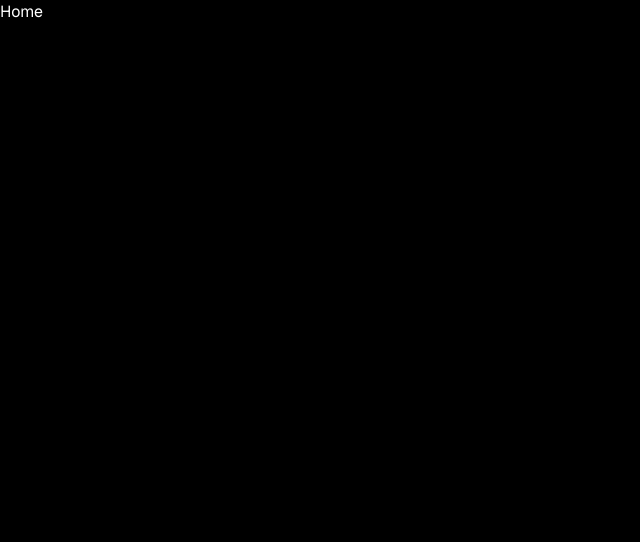
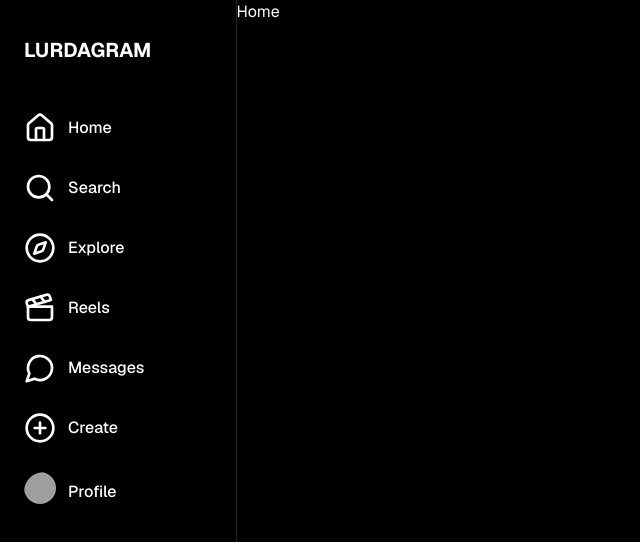
Before and after one commit to faca69/lurdagram, a Next.js app: page / in a window 1280 px wide. Shown: the top 542 px of the page, without its empty margins (0-640 px from the left). Built offline with nearby package versions, Linux system fonts and the light colour scheme; grey boxes are pictures that could not be loaded.

Commit message:
added sidebar

```diff
--- a/package.json
+++ b/package.json
@@ -11,6 +11,7 @@
     "db:studio": "drizzle-kit studio"
   },
   "dependencies": {
+    "@radix-ui/react-avatar": "^1.1.1",
     "class-variance-authority": "^0.7.0",
     "clsx": "^2.1.1",
     "drizzle-orm": "^0.34.1",
--- a/src/app/layout.tsx
+++ b/src/app/layout.tsx
@@ -2,6 +2,7 @@ import type { Metadata } from "next";
 import { GeistSans } from "geist/font/sans";
 import { cn } from "@/lib/utils";
 import "./globals.css";
+import Sidebar from "@/components/Sidebar";
 
 export const metadata: Metadata = {
   title: "Lurdagram",
@@ -16,9 +17,19 @@ export default function RootLayout({
   return (
     <html lang="en">
       <body
-        className={cn(GeistSans.className, "antialiased bg-black text-white")}
+        className={cn(
+          GeistSans.className,
+          "antialiased bg-black text-white min-h-screen"
+        )}
       >
-        {children}
+        <main className="min-h-screen flex flex-col items-center">
+          <article className="flex flex-row w-full h-screen ">
+            <section className="w-[290px] border-r-[1px] border-[#262626] ">
+              <Sidebar />
+            </section>
+            <section className="w-full p-0  ">{children}</section>
+          </article>
+        </main>
       </body>
     </html>
   );
--- /dev/null
+++ b/src/components/Sidebar.tsx
@@ -0,0 +1,93 @@
+import {
+  CirclePlus,
+  Clapperboard,
+  CompassIcon,
+  HomeIcon,
+  MessageCircle,
+  SearchIcon,
+} from "lucide-react";
+import Link from "next/link";
+import React from "react";
+import { Avatar, AvatarFallback, AvatarImage } from "./ui/avatar";
+
+export default function Sidebar() {
+  return (
+    <ol className="flex flex-col gap-3 py-2 h-full px-2 ">
+      <li className="my-7">
+        <Link href={"#"} className="px-4 font-bold text-xl">
+          LURDAGRAM
+        </Link>
+      </li>
+      <li>
+        <Link
+          href={"#"}
+          className="flex items-center gap-3 hover:bg-white/10 px-4 py-2 rounded-md font-medium"
+        >
+          <HomeIcon className="size-8" />
+          Home
+        </Link>
+      </li>
+
+      <li>
+        <Link
+          href={"#"}
+          className="flex items-center gap-3 hover:bg-white/10 px-4 py-2 rounded-md font-medium"
+        >
+          <SearchIcon className="size-8" />
+          Search
+        </Link>
+      </li>
+      <li>
+        <Link
+          href={"#"}
+          className="flex items-center gap-3 hover:bg-white/10 px-4 py-2 rounded-md font-medium"
+        >
+          <CompassIcon className="size-8" />
+          Explore
+        </Link>
+      </li>
+      <li>
+        <Link
+          href={"#"}
+          className="flex items-center gap-3 hover:bg-white/10 px-4 py-2 rounded-md font-medium"
+        >
+          <Clapperboard className="size-8" />
+          Reels
+        </Link>
+      </li>
+      <li>
+        <Link
+          href={"#"}
+          className="flex items-center gap-3 hover:bg-white/10 px-4 py-2 rounded-md font-medium"
+        >
+          <MessageCircle className="size-8" />
+          Messages
+        </Link>
+      </li>
+      <li>
+        <Link
+          href={"#"}
+          className="flex items-center gap-3 hover:bg-white/10 px-4 py-2 rounded-md font-medium"
+        >
+          <CirclePlus className="size-8" />
+          Create
+        </Link>
+      </li>
+      <li>
+        <Link
+          href={"#"}
+          className="flex items-center gap-1 hover:bg-white/10 px-4 py-2 rounded-md font-medium"
+        >
+          <Avatar>
+            <AvatarImage
+              className="w-8 h-8 rounded-full"
+              src="https://github.com/shadcn.png"
+            />
+            <AvatarFallback>🥶</AvatarFallback>
+          </Avatar>
+          Profile
+        </Link>
+      </li>
+    </ol>
+  );
+}
--- /dev/null
+++ b/src/components/ui/avatar.tsx
@@ -0,0 +1,50 @@
+"use client"
+
+import * as React from "react"
+import * as AvatarPrimitive from "@radix-ui/react-avatar"
+
+import { cn } from "@/lib/utils"
+
+const Avatar = React.forwardRef<
+  React.ElementRef<typeof AvatarPrimitive.Root>,
+  React.ComponentPropsWithoutRef<typeof AvatarPrimitive.Root>
+>(({ className, ...props }, ref) => (
+  <AvatarPrimitive.Root
+    ref={ref}
+    className={cn(
+      "relative flex h-10 w-10 shrink-0 overflow-hidden rounded-full",
+      className
+    )}
+    {...props}
+  />
+))
+Avatar.displayName = AvatarPrimitive.Root.displayName
+
+const AvatarImage = React.forwardRef<
+  React.ElementRef<typeof AvatarPrimitive.Image>,
+  React.ComponentPropsWithoutRef<typeof AvatarPrimitive.Image>
+>(({ className, ...props }, ref) => (
+  <AvatarPrimitive.Image
+    ref={ref}
+    className={cn("aspect-square h-full w-full", className)}
+    {...props}
+  />
+))
+AvatarImage.displayName = AvatarPrimitive.Image.displayName
+
+const AvatarFallback = React.forwardRef<
+  React.ElementRef<typeof AvatarPrimitive.Fallback>,
+  React.ComponentPropsWithoutRef<typeof AvatarPrimitive.Fallback>
+>(({ className, ...props }, ref) => (
+  <AvatarPrimitive.Fallback
+    ref={ref}
+    className={cn(
+      "flex h-full w-full items-center justify-center rounded-full bg-muted",
+      className
+    )}
+    {...props}
+  />
+))
+AvatarFallback.displayName = AvatarPrimitive.Fallback.displayName
+
+export { Avatar, AvatarImage, AvatarFallback }
```
Also changed, not shown: 1 other file (tests, documents, lock files or other folders).
